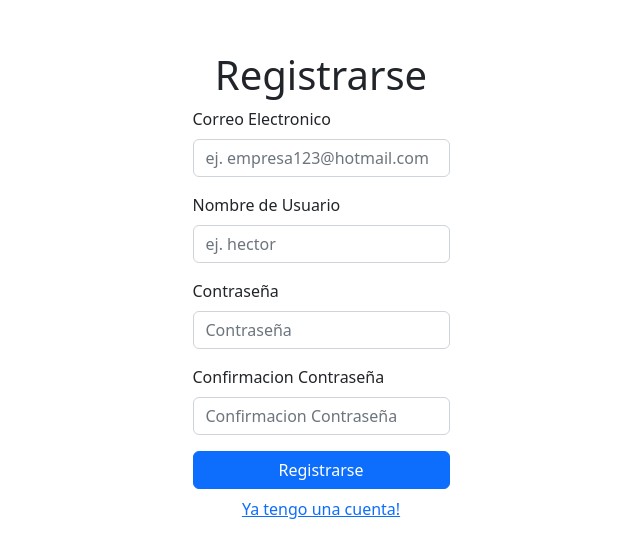
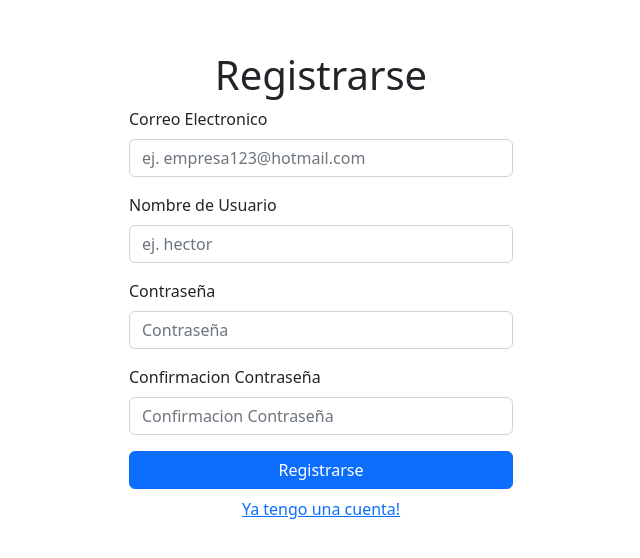
Before and after one commit to PipeShot12/recovery, a React (Create React App) app: page /sign-up in a window 1280 px wide. Shown: the part 114-672 px from the top of the page, without its empty margins (319-959 px from the left). Built offline with nearby package versions, Linux system fonts and the light colour scheme.

Commit message:
version 0.0.1 mobile size register component

```diff
--- a/src/components/Modal/index.js
+++ b/src/components/Modal/index.js
@@ -5,7 +5,7 @@
     const [valorModificado, setValorModificado] = useState('')
     return (
         <>
-            <div  class="modal fade" id="staticBackdrop" data-bs-backdrop="static" data-bs-keyboard="false" tabindex="-1" aria-labelledby="staticBackdropLabel" aria-hidden="true">
+            <div  className="modal fade" id="staticBackdrop" data-bs-backdrop="static" data-bs-keyboard="false" tabindex="-1" aria-labelledby="staticBackdropLabel" aria-hidden="true">
                 <div className="modal-dialog">
                     <div className="modal-content">
                         <div className="modal-header">
@@ -13,7 +13,7 @@
                             <button  onClick={()=> cerrarModal()} type="button" className="btn-close" data-bs-dismiss="modal" aria-label="Close" id="closeModal"></button>
                         </div>
                         {modalIformativo  &&
-                        (<div class="modal-body">
+                        (<div className="modal-body">
                             <p className=""  dangerouslySetInnerHTML={{__html: bodyModal}}></p>
                         </div>)}
 
--- a/src/pages/GenerateExcel/index.js
+++ b/src/pages/GenerateExcel/index.js
@@ -105,7 +105,6 @@
           <div className="mb-3">
             <label htmlFor="filtrarPorId" className="form-label">Por Id</label>
             <input onChange={(e) => handlerInputs(e)} value={porId} placeholder='ej. 12' type="number" className="form-control" id="filtrarPorId" aria-describedby="idHelp" />
-
           </div>
           <div className="mb-3">
             <label for="filtrarPorFecha" className="form-label">Fecha De Ingreso</label>
--- a/src/pages/Register/index.js
+++ b/src/pages/Register/index.js
@@ -76,7 +76,7 @@
         <div className='register-box'>
             <button ref={botonModal} type="button" className="btn btn-primary boton-modal" data-bs-toggle="modal" data-bs-target="#staticBackdrop" />
             <Modal handlerAdvertencia={handlerAdvertencia} advertencia={mostrarAdvertencia} setModalInfo={setModalInfo} modalIformativo={modalIfo} titleModal={titleMsg} bodyModal={registerMsg} />
-            <form>
+            <form className='form-register'>
                 <h1 className='h1 text-center'>Registrarse</h1>
                 <div className="mb-3">
                     <label htmlFor="exampleInputEmail1" className="form-label">Correo Electronico</label>
--- a/src/pages/Register/register.css
+++ b/src/pages/Register/register.css
@@ -8,9 +8,8 @@
 
 }
 
-.form-register{
-    width: 80%;
+@media (min-width: 768px){
+    .form-register{
+        width: 30%;
+    }
 }
-/* .boton-modal{
-    display: none;
-} */
```
